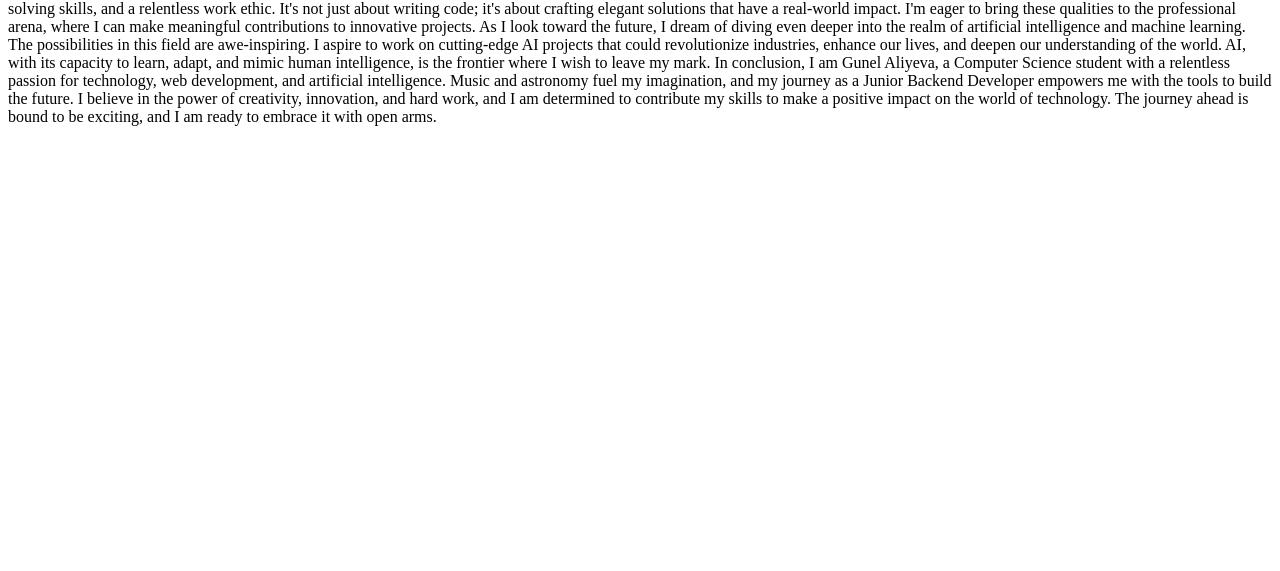
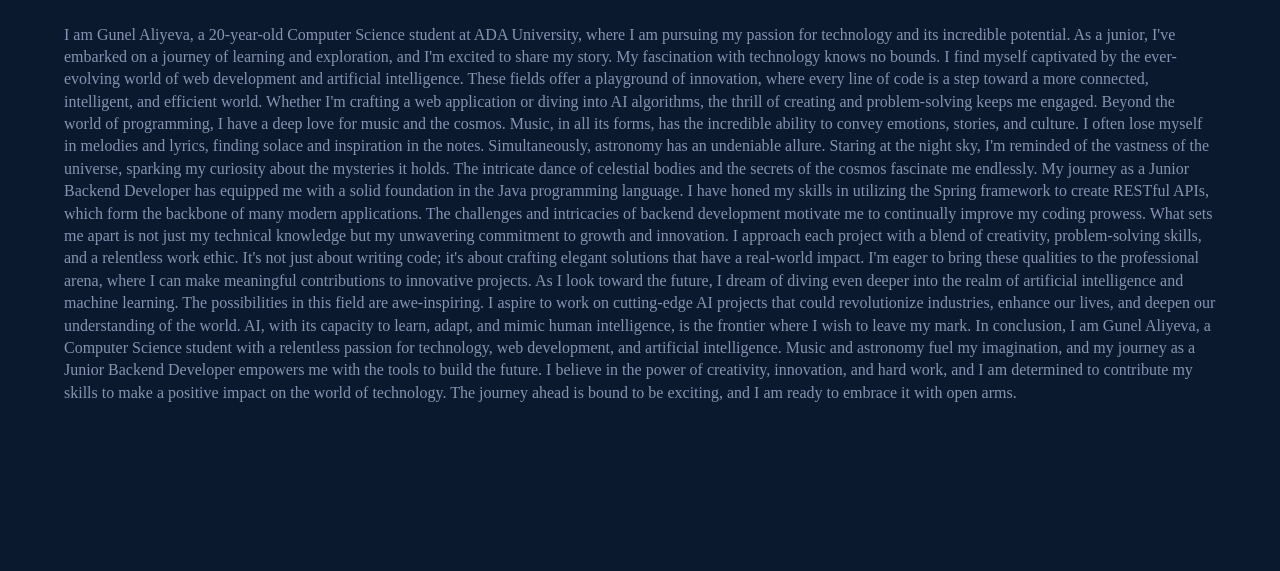
Before and after one commit to gunelaliyevaa/web-and-mobile-23, a plain HTML site: page public/about.html in a window 1280 px wide. Shown: the part 229-800 px from the top of the page. Drawn offline with Linux system fonts and the light colour scheme; the site is published under a folder, as on GitHub Pages, so addresses that start at the root find nothing.

Commit message:
Updated about.html

```diff
--- a/public/about.html
+++ b/public/about.html
@@ -2,7 +2,7 @@
 <html lang="en">
 <head>
     <meta charset="UTF-8">
-    <link rel="stylesheet" type="text/css" href="/assets/css/aboutmestyle.css">
+    <link rel="stylesheet" type="text/css" href="../assets/css/aboutmestyle.css">
     <title>About Me</title>
 </head>
 <body>
```
